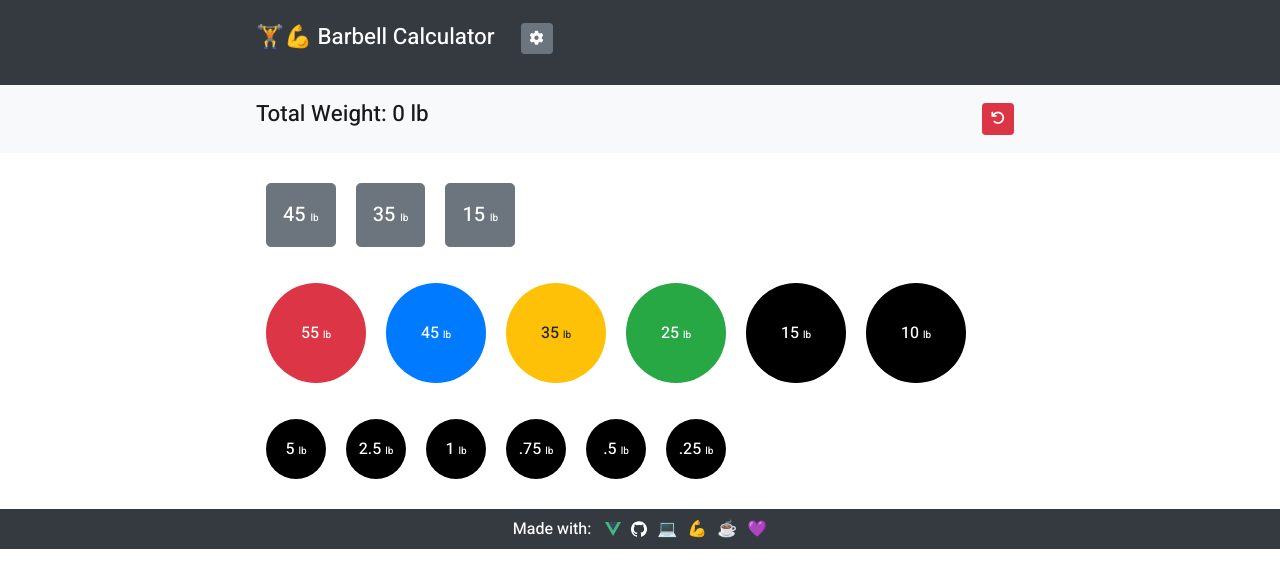
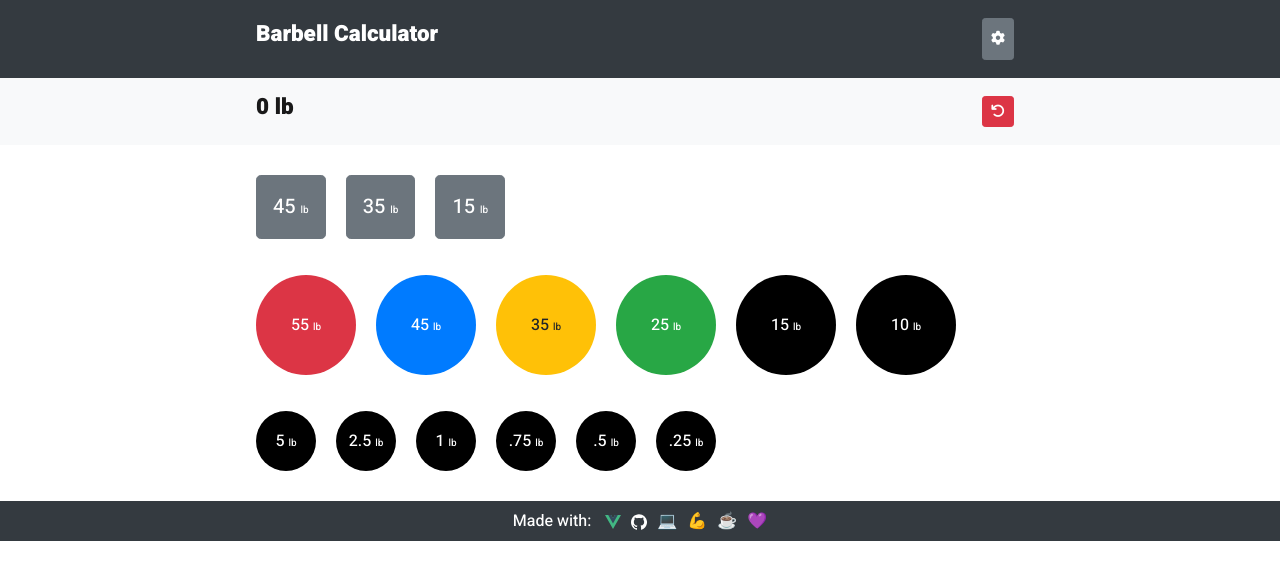
Before and after one commit to nikibrown/vue-barbell-calculator, a Vue app: page / in a window 1280 px wide. Shown: the top 588 px of the page. Built offline with nearby package versions, Linux system fonts and the light colour scheme.

Commit message:
move units buttons into settings

```diff
--- a/src/App.vue
+++ b/src/App.vue
@@ -22,21 +22,19 @@
         </header>
         <header>
             <nav class="navbar navbar-dark bg-dark">
-                <div class="app-container">
+                <div class="app-container justify-content-between">
                     <h1 class="navbar-brand">
                         <span class="navbar-brand">{{ appTitle }}</span>
-
-                        <button @click="toggleSettings" class="btn btn-secondary btn-sm">
-                            <i class="fas fa-cog"></i>
-                        </button>
-
                     </h1>
+                     <button @click="toggleSettings" class="btn btn-secondary btn-sm">
+                        <i class="fas fa-cog"></i>
+                    </button>
                 </div>
             </nav>
             <nav class="navbar navbar-light bg-light">
                 <div class="app-container justify-content-between">
                     <h1 class="navbar-brand">
-                        Total Weight: {{ totalWeight }}
+                        {{ totalWeight }}
                         <span v-if="pounds">lb</span>
                         <span v-else>kg</span>
                     </h1>
@@ -156,7 +154,7 @@ export default {
     },
     data: function() {
         return {
-            appTitle: "🏋️💪 Barbell Calculator",
+            appTitle: "Barbell Calculator",
             weightSystem: "1. Select Unit of Measurement",
             barbellHeadline: "2. Select Barbell",
             platesHeadline: "3. Select Plates",
@@ -455,7 +453,8 @@ body {
 }
 
 .navbar-brand {
-    font-size: 1.4rem
+    font-size: 1.4rem;
+    font-weight: 900;
 }
 
 nav .app-container {
@@ -472,6 +471,10 @@ button {
     display: block;
     margin: 10px;
     position: relative;
+}
+
+button:first-child {
+    margin-left: 0;
 }
 
 
```
